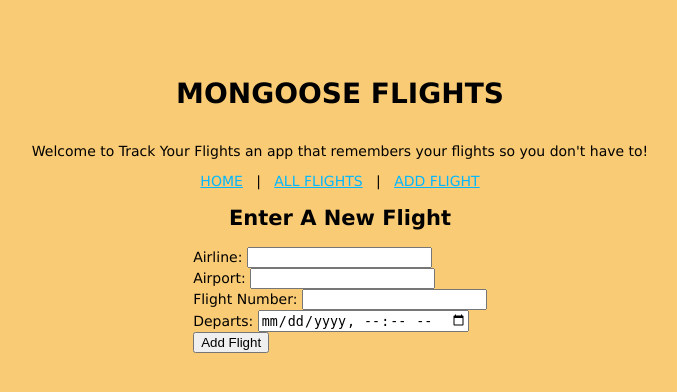
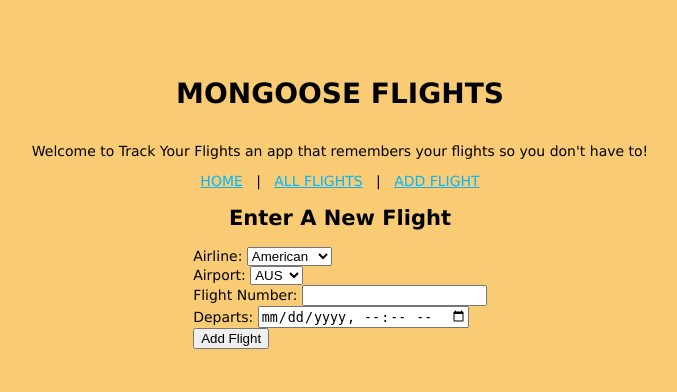
Before and after one commit to ZeroDegree0123/mongoose-flights, a Node server app: page /flights/new in a window 1280 px wide. Shown: the top 392 px of the page, without its empty margins (300-977 px from the left). Run offline with Node 20, Linux system fonts and the light colour scheme; some libraries are stand-ins or nearby versions.

Commit message:
adds dropdown feature in add new flight

```diff
--- a/views/flights/new.ejs
+++ b/views/flights/new.ejs
@@ -3,19 +3,21 @@
 <h2>Enter A New Flight</h2>
 <form action="/flights" method="POST">
   <label>Airline:
-    <input type="text" name="airline">
-        <!-- <option value="american">American</option>
-        <option value="southwest">Southwest</option>
-        <option value="united">United</option> -->
-
+    <!-- <input type="text" name="airline"> -->
+    <select name="airline">
+        <option value="American">American</option>
+        <option value="Southwest">Southwest</option>
+        <option value="United">United</option>
+    </select>
   </label><br>
   <label>Airport:
-    <input type="text" name="airport" option-value="DEN">
-        <!-- <option value="AUS">AUS</option>
+    <select name="airport">
+        <option value="AUS">AUS</option>
         <option value="DFW">DFW</option>
         <option value="DEN">DEN</option>
         <option value="LAX">LAX</option>
-        <option value="SAN">SAN</option> -->
+        <option value="SAN">SAN</option>
+    </select>
   </label><br>
   <label>Flight Number:
     <input type="number" name="flightNo">
@@ -25,6 +27,4 @@
   </label><br>
   <input type="submit" value="Add Flight">
 </form>
-
-
 <%- include('../partials/footer') %>
```
